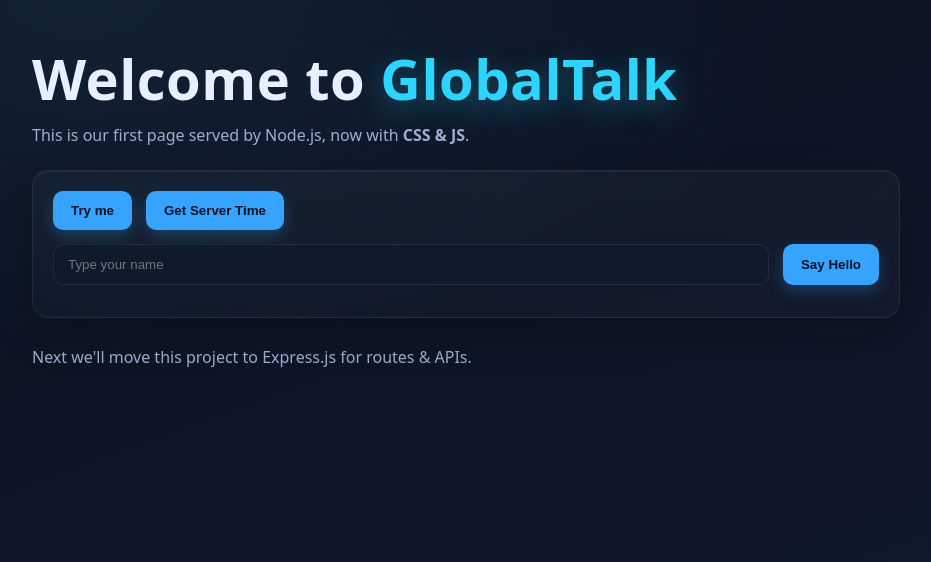
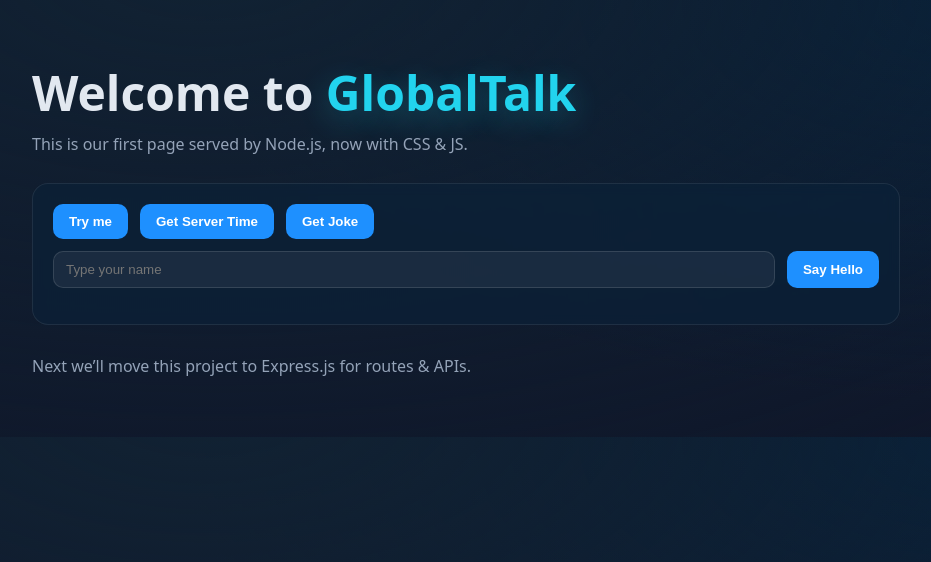
Before and after one commit to adiyadavas1-svg/GlobalTalk, a website: page public/index.html in a window 1280 px wide. Shown: the whole page, without its empty margins (174-1105 px from the left). Drawn offline with Linux system fonts and the light colour scheme.

Commit message:
Add /api/joke + UI buttons and styles

```diff
--- a/public/index.html
+++ b/public/index.html
@@ -4,32 +4,34 @@
   <meta charset="utf-8" />
   <meta name="viewport" content="width=device-width, initial-scale=1" />
   <title>GlobalTalk</title>
-  <link rel="stylesheet" href="style.css" />
-  <script src="script.js" defer></script>
+  <link rel="stylesheet" href="./style.css" />
 </head>
 <body>
-  <main class="wrap">
-    <header class="hero">
-      <h1>Welcome to <span class="brand">GlobalTalk</span></h1>
-      <p>This is our first page served by Node.js, now with <strong>CSS &amp; JS</strong>.</p>
-    </header>
+  <div class="container">
+    <h1>Welcome to <span class="brand">GlobalTalk</span></h1>
+    <p class="subtitle">This is our first page served by Node.js, now with CSS & JS.</p>
 
-    <section class="card">
+    <div class="card">
       <div class="row">
-        <button id="tryBtn" class="btn">Try me</button>
-        <button id="timeBtn" class="btn">Get Server Time</button>
+        <button id="btnTry" class="btn">Try me</button>
+        <button id="btnTime" class="btn">Get Server Time</button>
+        <button id="btnJoke" class="btn">Get Joke</button>
       </div>
 
-      <div class="row input-row">
+      <div class="row">
         <input id="nameInput" class="input" placeholder="Type your name" />
-        <button id="helloBtn" class="btn">Say Hello</button>
+        <button id="btnHello" class="btn">Say Hello</button>
       </div>
 
-      <p id="timeText" class="text"></p>
-      <p id="helloText" class="text"></p>
-    </section>
+      <p id="timeText" class="info"></p>
+      <p id="helloText" class="success"></p>
+      <p id="jokeText" class="muted"></p>
+      <p id="errorText" class="error"></p>
+    </div>
 
-    <p class="next">Next we'll move this project to Express.js for routes & APIs.</p>
-  </main>
+    <p class="next">Next we’ll move this project to Express.js for routes & APIs.</p>
+  </div>
+
+  <script src="./script.js"></script>
 </body>
 </html>
--- a/public/script.js
+++ b/public/script.js
@@ -1,37 +1,54 @@
-document.addEventListener('DOMContentLoaded', () => {
-  const tryBtn   = document.getElementById('tryBtn');
-  const timeBtn  = document.getElementById('timeBtn');
-  const helloBtn = document.getElementById('helloBtn');
-  const timeText = document.getElementById('timeText');
-  const helloText = document.getElementById('helloText');
-  const nameInput = document.getElementById('nameInput');
+const $ = (sel) => document.querySelector(sel);
 
-  tryBtn.addEventListener('click', () => {
+// on ready
+window.addEventListener('DOMContentLoaded', () => {
+  $('#btnTry').addEventListener('click', () => {
     alert('Welcome to GlobalTalk 🎉');
   });
 
-  timeBtn.addEventListener('click', async () => {
-    timeText.textContent = 'Loading...';
+  $('#btnTime').addEventListener('click', async () => {
+    clearMessages();
     try {
       const res = await fetch('/api/time');
       const data = await res.json();
-      timeText.textContent = `Server time: ${data.time}`;
+      $('#timeText').textContent = `Server time: ${data.time}`;
     } catch (err) {
-      timeText.textContent = 'Failed to load time.';
-      console.error(err);
+      showError(err);
     }
   });
 
-  helloBtn.addEventListener('click', async () => {
-    const name = (nameInput.value || 'friend').trim();
-    helloText.textContent = '...';
+  $('#btnHello').addEventListener('click', async () => {
+    clearMessages();
+    const name = $('#nameInput').value.trim() || 'friend';
     try {
       const res = await fetch(`/api/hello/${encodeURIComponent(name)}`);
       const data = await res.json();
-      helloText.textContent = data.message;
+      $('#helloText').textContent = data.message;
     } catch (err) {
-      helloText.textContent = 'Failed to say hello.';
-      console.error(err);
+      showError(err);
+    }
+  });
+
+  // NEW: Get Joke
+  $('#btnJoke').addEventListener('click', async () => {
+    clearMessages();
+    try {
+      const res = await fetch('/api/joke');
+      const data = await res.json();
+      $('#jokeText').textContent = `😂 ${data.joke}`;
+    } catch (err) {
+      showError(err);
     }
   });
 });
+
+function clearMessages() {
+  $('#timeText').textContent = '';
+  $('#helloText').textContent = '';
+  $('#jokeText').textContent = '';
+  $('#errorText').textContent = '';
+}
+
+function showError(err) {
+  $('#errorText').textContent = `Error: ${err.message || err}`;
+}
--- a/public/style.css
+++ b/public/style.css
@@ -1,92 +1,49 @@
-:root{
-  --bg1:#0b1220;
-  --bg2:#111a2e;
-  --card:#121d34;
-  --text:#e6f0ff;
-  --muted:#9db0cf;
-  --brand:#2dd4ff;
-  --accent:#22c55e;
-  --btn:#36a3ff;
-  --btnText:#051224;
+:root {
+  --bg: #0f172a;
+  --panel: #0b2239;
+  --text: #e2e8f0;
+  --brand: #22d3ee;
+  --btn: #1e90ff;
+  --success: #22c55e;
+  --muted: #94a3b8;
+  --error: #ef4444;
 }
 
-*{ box-sizing:border-box; }
-html,body{ height:100%; }
-body{
-  margin:0;
-  font-family:system-ui,-apple-system,Segoe UI,Roboto,Inter,Arial,sans-serif;
-  color:var(--text);
-  background: radial-gradient(1200px 600px at 20% 0%, #123, transparent 60%),
-              linear-gradient(160deg, var(--bg1), var(--bg2));
+* { box-sizing: border-box; }
+body {
+  margin: 0; font-family: system-ui, -apple-system, Segoe UI, Roboto, Arial, sans-serif;
+  background: radial-gradient(1200px 600px at 30% -10%, #123, transparent),
+              radial-gradient(800px 400px at 90% 0%, #06203a, transparent),
+              var(--bg);
+  color: var(--text);
 }
 
-.wrap{
-  max-width: 900px;
-  margin: 40px auto;
-  padding: 0 16px;
+.container { max-width: 900px; margin: 60px auto; padding: 0 16px; }
+h1 { font-size: 48px; margin: 0 0 8px; }
+.brand { color: var(--brand); text-shadow: 0 8px 30px rgba(34,211,238,.3); }
+.subtitle { color: var(--muted); margin-top: 4px; }
+
+.card {
+  margin-top: 28px; padding: 20px; border-radius: 16px;
+  background: rgba(11,34,57,.6); border: 1px solid rgba(255,255,255,.08);
+  backdrop-filter: blur(6px);
 }
 
-.hero h1{
-  margin:0 0 8px 0;
-  font-size: clamp(32px, 5vw, 56px);
-  font-weight:800;
-  letter-spacing:0.5px;
+.row { display: flex; gap: 12px; flex-wrap: wrap; margin-bottom: 12px; }
+.btn {
+  background: var(--btn); color: white; border: 0; padding: 10px 16px;
+  border-radius: 10px; cursor: pointer; font-weight: 600;
 }
-.brand{
-  color: var(--brand);
-  text-shadow: 0 8px 30px rgba(45,212,255,.35);
-}
-.hero p{
-  margin:0 0 24px 0;
-  color: var(--muted);
+.btn:hover { opacity: 0.95; }
+
+.input {
+  flex: 1 1 220px; min-width: 200px;
+  background: rgba(255,255,255,.06); border: 1px solid rgba(255,255,255,.12);
+  color: var(--text); padding: 10px 12px; border-radius: 10px; outline: none;
 }
 
-.card{
-  margin-top: 14px;
-  background: linear-gradient(180deg, rgba(255,255,255,.03), rgba(255,255,255,.02));
-  border:1px solid rgba(255,255,255,.07);
-  border-radius:16px;
-  padding:20px;
-  box-shadow: 0 15px 40px rgba(0,0,0,.25), inset 0 1px 0 rgba(255,255,255,.05);
-  backdrop-filter: blur(4px);
-}
-
-.row{ display:flex; gap:14px; flex-wrap:wrap; }
-.input-row{ margin-top:14px; }
-
-.btn{
-  border:0;
-  padding:12px 18px;
-  border-radius:10px;
-  background: var(--btn);
-  color: var(--btnText);
-  font-weight:600;
-  cursor:pointer;
-  transition: transform .08s ease, filter .2s ease, box-shadow .2s ease;
-  box-shadow: 0 6px 16px rgba(54,163,255,.25);
-}
-.btn:hover{ transform: translateY(-1px); filter: brightness(1.05); }
-.btn:active{ transform: translateY(0); }
-
-.input{
-  flex:1 1 260px;
-  min-width: 220px;
-  background:#0f1a2c;
-  color:var(--text);
-  border:1px solid rgba(255,255,255,.08);
-  border-radius:10px;
-  padding:12px 14px;
-  outline:none;
-}
-.input:focus{ border-color:#2dd4ff66; box-shadow:0 0 0 3px #2dd4ff22; }
-
-.text{
-  margin:12px 4px 0;
-  color:var(--accent);
-  font-weight:600;
-}
-
-.next{
-  margin-top:28px;
-  color:var(--muted);
-}
+.info { color: var(--brand); font-weight: 600; }
+.success { color: var(--success); font-weight: 600; }
+.muted { color: var(--muted); }
+.error { color: var(--error); font-weight: 600; }
+.next { color: var(--muted); margin-top: 30px; }
```
Also changed, not shown: index.js (+29 -11 lines), package.json (+8 -10 lines).
